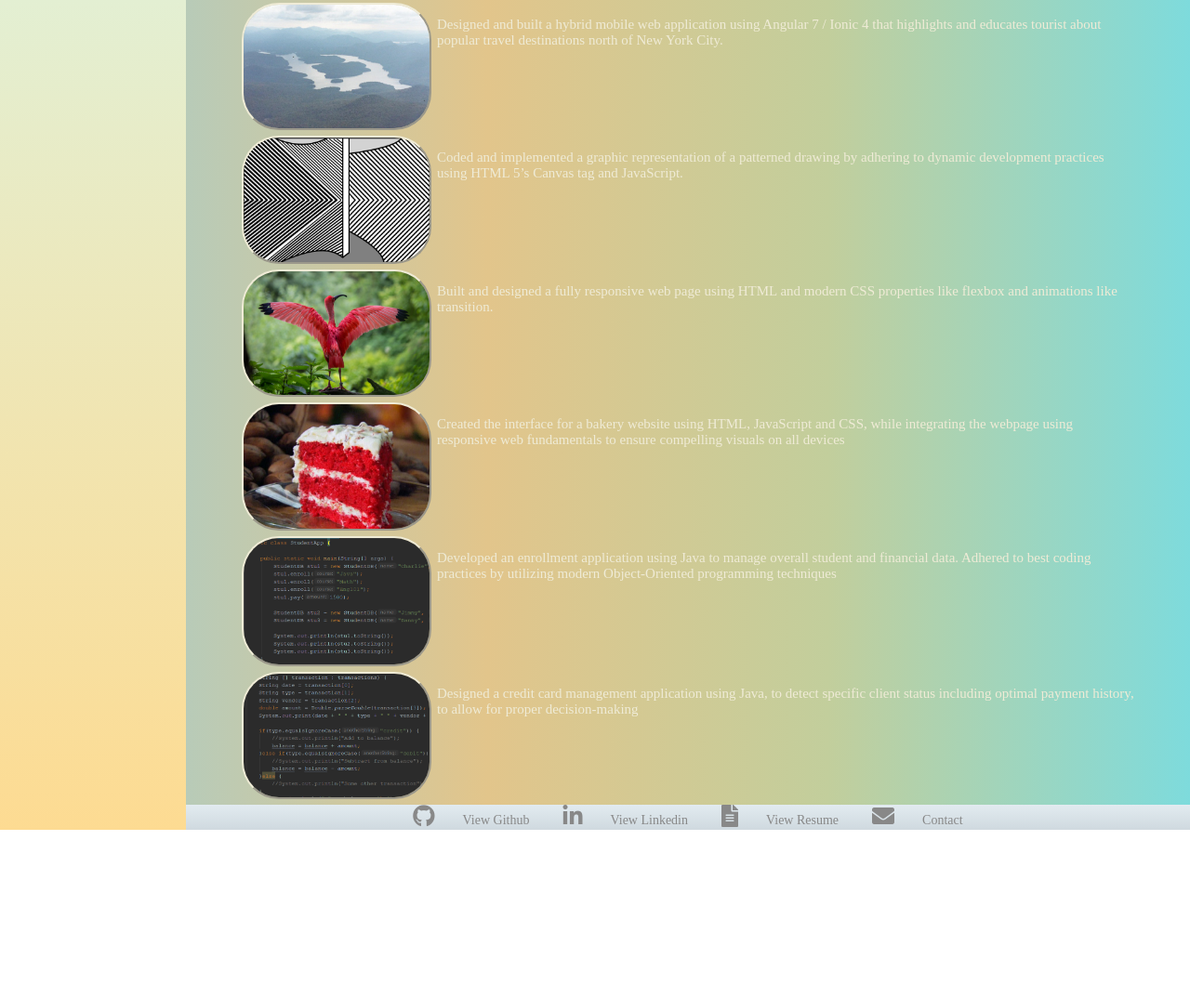
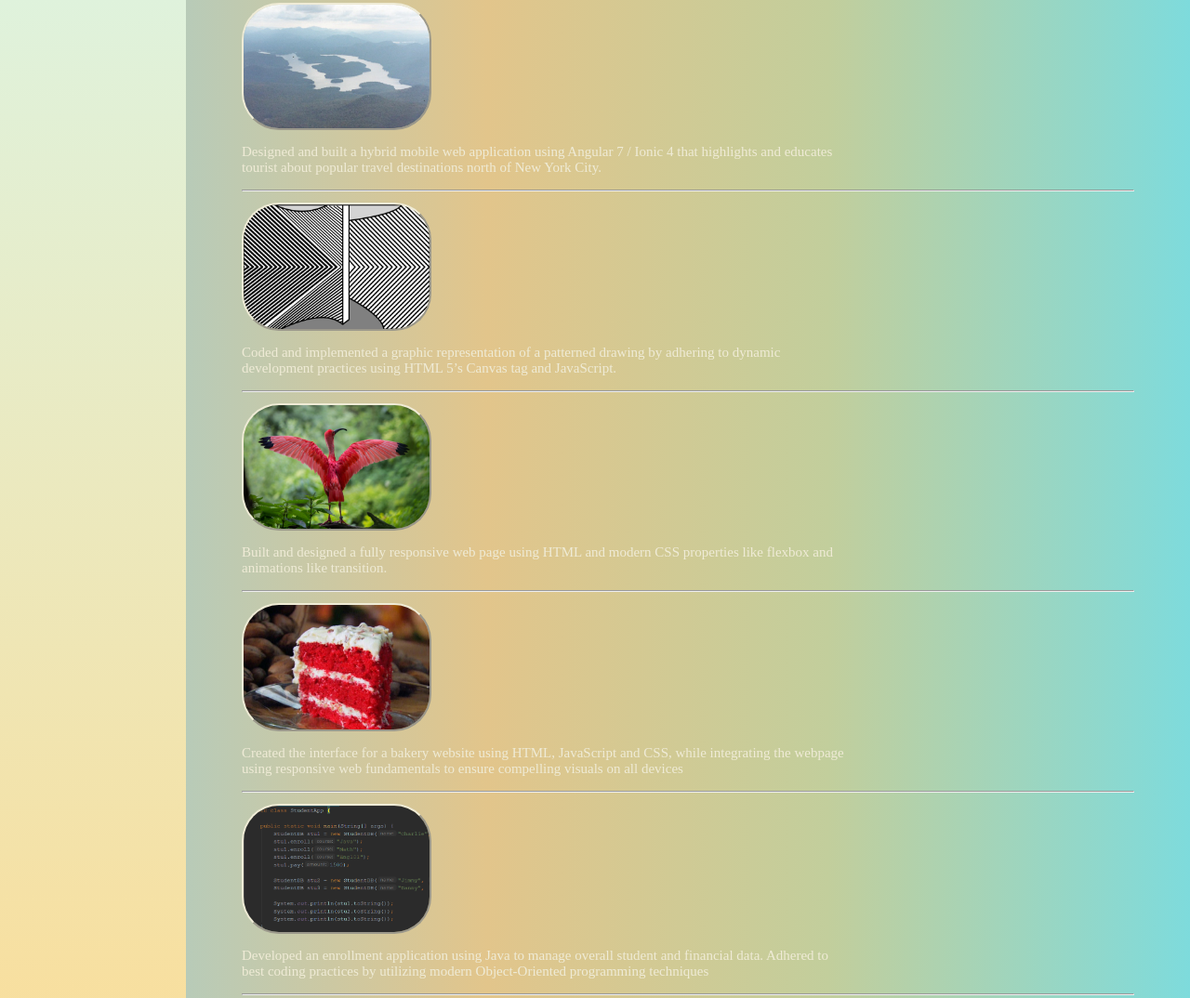
Before and after one commit to perryc85/Portfolio.github.io, a plain HTML site: page index.html in a window 1280 px wide. Shown: the part 617-1691 px from the top of the page at 93% size. Before the commit the page ends 1510 px from the top, so only its background shows below. Drawn offline with Linux system fonts and the light colour scheme; a web font is replaced by a local one.

Commit message:
CSS changes

```diff
--- a/index.html
+++ b/index.html
@@ -40,6 +40,9 @@
                                 </div>
                             </a>
                         </article>
+
+                        <hr>
+
                         <article>
                             <a href="https://perryc85.github.io/CavnasDrawing-/" target="_blank">
                                 <img src="images/canvas.PNG" class="portfolio-img">
@@ -48,6 +51,9 @@
                                 </div>
                             </a>
                         </article>
+
+                        <hr>
+
                         <article>
                             <a href="https://codepen.io/perryc85/full/WyGpJd" target="_blank">
                                 <img src="images/wild.PNG" class="portfolio-img">
@@ -56,6 +62,9 @@
                                 </div>
                             </a>
                         </article>
+
+                        <hr>
+
                         <article>
                             <a href="https://perryc85.github.io/UltraCopr/" target="_blank">
                                 <img src="images/velvet.jpg" class="portfolio-img">
@@ -64,6 +73,9 @@
                                 </div>
                             </a>
                         </article>
+
+                        <hr>
+
                         <article>
                             <a href="https://github.com/perryc85/Student-Database/tree/master/Student%20DB/src" target="_blank">
                                 <img src="images/Student_Enroll.PNG" class="portfolio-img">
@@ -72,6 +84,9 @@
                                 </div>
                             </a>
                         </article>
+
+                        <hr>
+
                         <article>
                             <a href="https://github.com/perryc85/Credit-Statement" target="_blank">
                                 <img src="images/Card_Man.PNG" class="portfolio-img">
--- a/style.css
+++ b/style.css
@@ -136,6 +136,11 @@ article a{
     font-size: 14px;
 }
 
+hr{
+    border-style: outset;
+    /* border: none; */
+}
+
 .footer a{
     text-decoration: none;
     color: #888888;
@@ -201,20 +206,20 @@ article a{
     }
 
     a p{
-        display: inline-block;
+        /* display: inline-block; */
         font-size: 15px;
         color: #EFEBD6;
     }
 
     a div{
-        float: right;
-        width: 750px;
+        /* float: right; */
+        width: 650px;
     }
 
     .portfolio img{
-        display: inline-block;
+        /* display: inline-block; */
         max-width: 200px;
-        min-height: 80px;
+        min-height: 100px;
         margin: 0 0 0 0;
     }
 
@@ -225,6 +230,10 @@ article a{
         margin: 0 5px 0 0;
     } */
 
+    hr{
+        border-style: inset;
+    }
+
     .footer{
         text-align: center;
         /* max-width: 1070px; */
```
